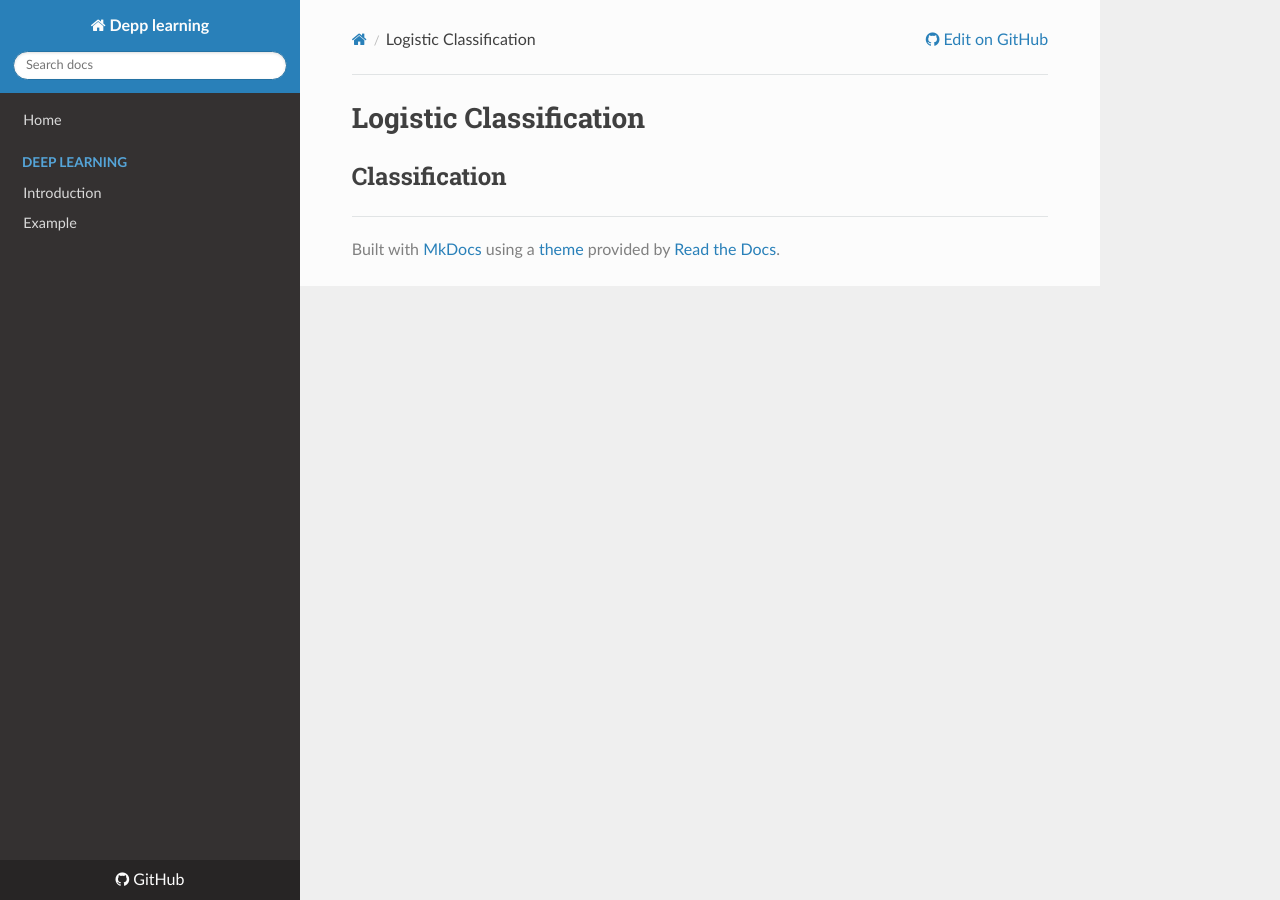
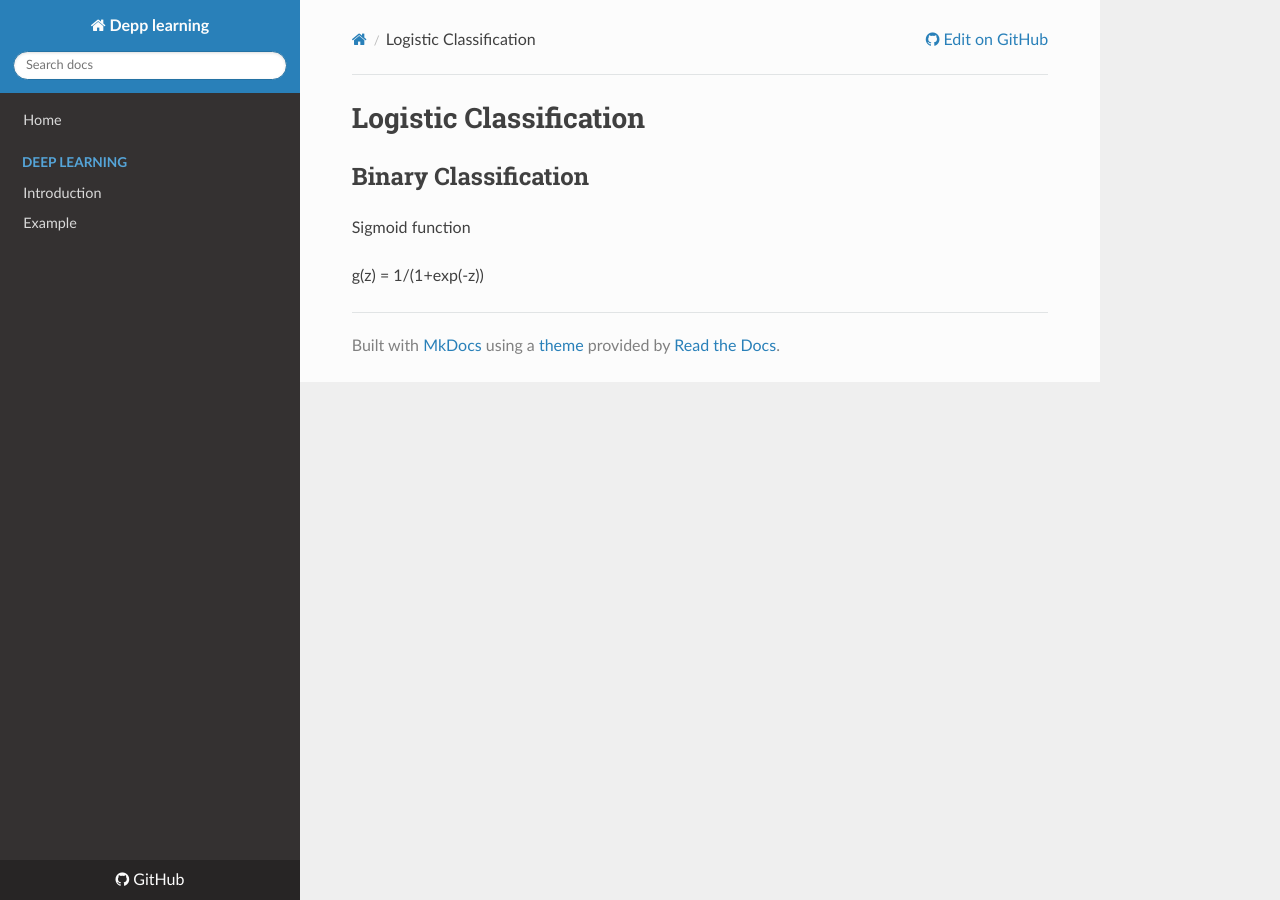
Before and after one commit to WonyoungCho/AI, an MkDocs documentation site: the page built from docs/logistic_classification.md, in a window 1280 px wide. Built offline with MkDocs 1.6.1, drawn with Linux system fonts in a browser that asks for light colours; nearby versions of some CDN libraries; old or Windows-style settings are respelled for this version of MkDocs.

Commit message:
Update logistic_classification.md

```diff
--- a/docs/logistic_classification.md
+++ b/docs/logistic_classification.md
@@ -1,3 +1,7 @@
 # Logistic Classification
 
-## Classification
+## Binary Classification
+
+Sigmoid function
+
+g(z) = 1/(1+exp(-z))
```
